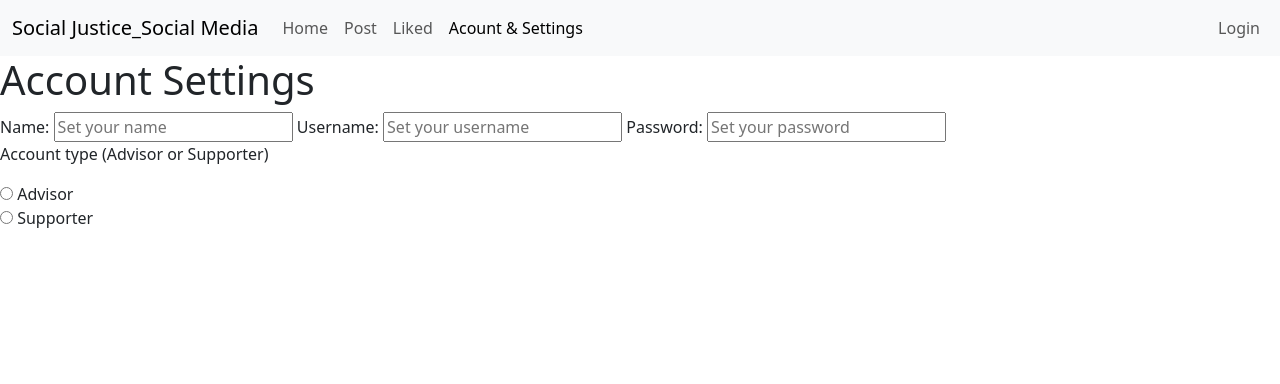
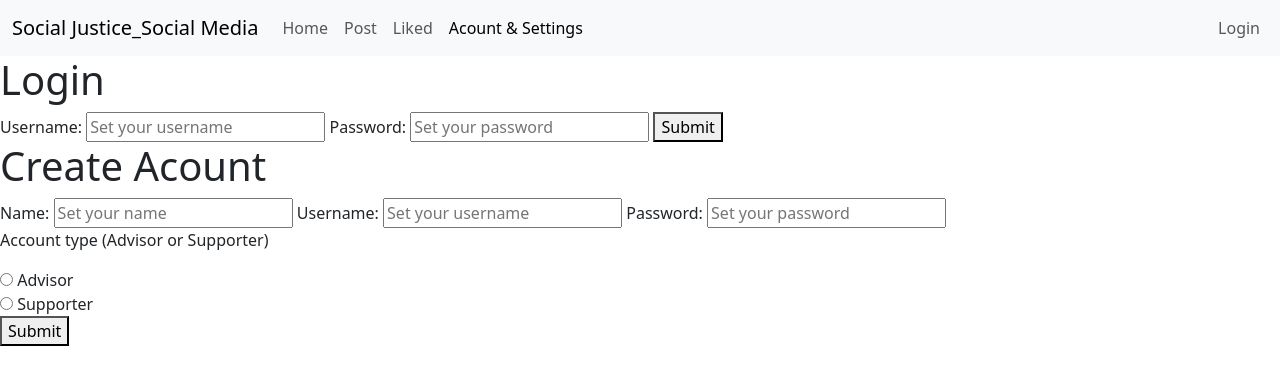
Before and after one commit to BoaN235/social-media-social-justice, a plain HTML site: page website/Login.html in a window 1280 px wide. Drawn offline with nearby package versions, Linux system fonts and the light colour scheme.

Commit message:
fix: reorganize login form structure and ensure script inclusion for functionality

```diff
--- a/website/Login.html
+++ b/website/Login.html
@@ -8,7 +8,7 @@
   </head>
   <body>
     <script src="https://cdn.jsdelivr.net/npm/bootstrap@5.3.8/dist/js/bootstrap.bundle.min.js" integrity="sha384-FKyoEForCGlyvwx9Hj09JcYn3nv7wiPVlz7YYwJrWVcXK/BmnVDxM+D2scQbITxI" crossorigin="anonymous"></script>
-
+        <script src="website/javascript/webside.js"></script>
       <nav class="navbar navbar-expand-lg navbar-light bg-light">
         <div class="container-fluid">
           <a class="navbar-brand" href="#">Social Justice_Social Media</a>
@@ -39,8 +39,17 @@
           </div>
         </div>
       </nav>
-    <h1>Account Settings</h1>
-        <script src="website/javascript/webside.js"></script>
+      <h1>Login</h1>
+    <label for="username">Username:</label>
+    <input type="text" id="username" name="username" placeholder="Set your username">
+
+    <label for="password">Password:</label>
+    <input type="text" id="password" name="password" placeholder="Set your password">
+
+    <button onclick="loginProfile()">Submit</button>
+
+    <h1>Create Acount</h1>
+
     <label for="name">Name:</label>
     <input type="text" id="name" name="name" placeholder="Set your name">
 
@@ -56,6 +65,8 @@
     <input type="radio" id="supporter" name="type" value="SUPPORTER">
     <label for="supporter">Supporter</label><br>
 
+    <button onclick="createProfile()">Submit</button>
+
     <!--<p>You can choose to make your account public or private.</p>
     <input type="radio" id="public" name="privacy" value="PUBLIC">
     <label for="public">Public</label><br>
```
